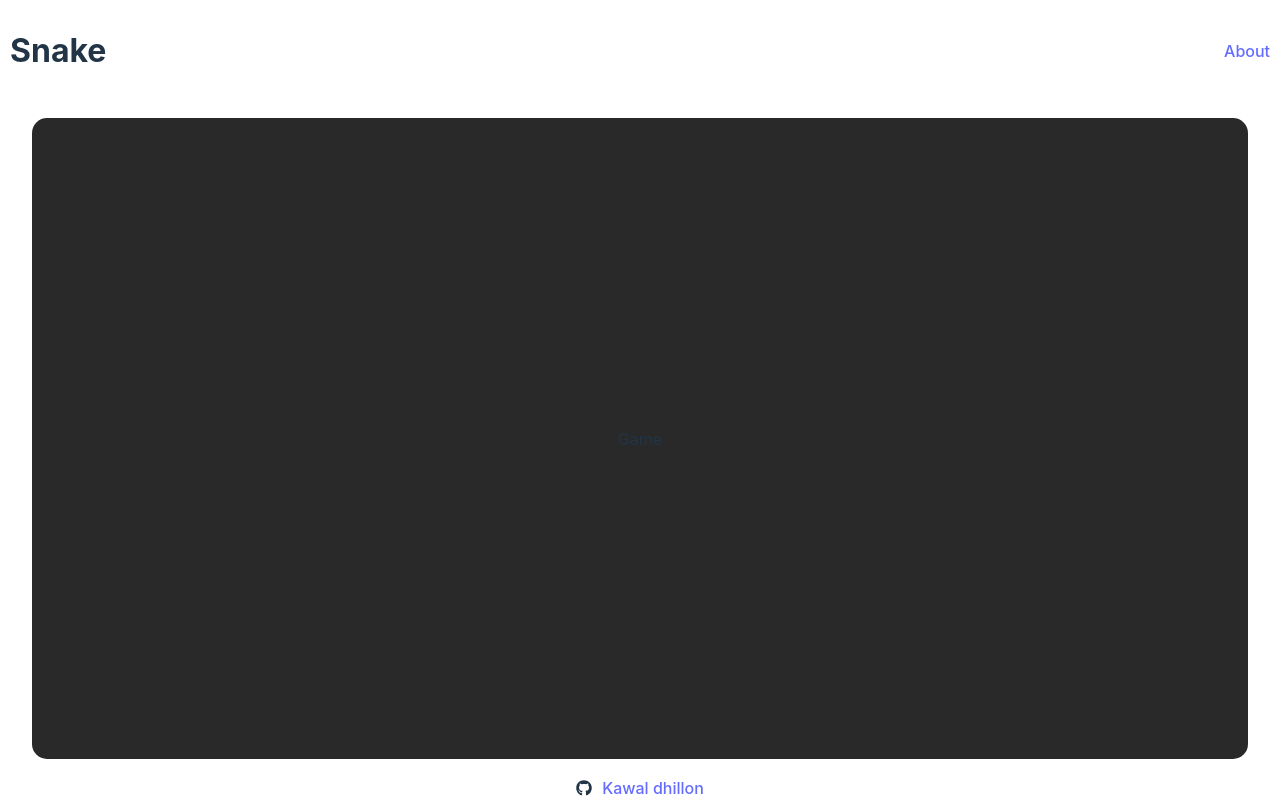
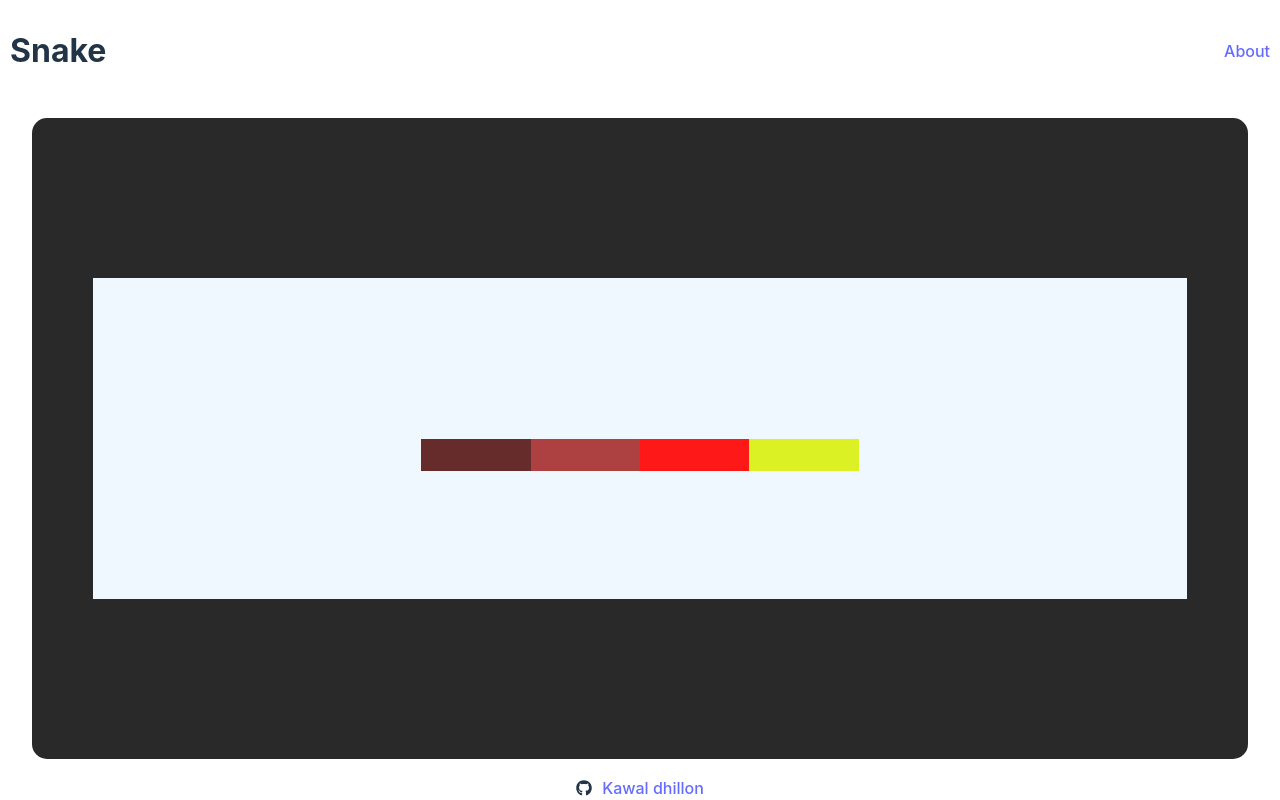
Before and after one commit to kawaldhillon5/React-Snake, a React (Vite) app: page /game in a window 1280 px wide. Built offline with nearby package versions, Linux system fonts and the light colour scheme.

Commit message:
made game comp

```diff
--- a/src/css/game.css
+++ b/src/css/game.css
@@ -7,3 +7,26 @@
     align-items: center;
     justify-content: center;
 }
+
+#canvas-div{
+    display: grid;
+    width: 90%;
+    height: 50%;
+    grid-template-columns: repeat(10, 1fr) ;
+    grid-template-rows: repeat(10, 1fr) ;
+    background-color: aliceblue;
+}
+
+.canvas-box.snake{
+    background-color: rgb(173, 64, 64);
+}
+
+.canvas-box.snake-head{
+    background-color: rgb(255, 24, 24);
+}
+.canvas-box.snake-tail{
+    background-color: rgb(102, 44, 44);
+}
+.canvas-box.fruit{
+    background-color: rgb(220, 241, 35);
+}
--- a/src/routes/game.jsx
+++ b/src/routes/game.jsx
@@ -1,9 +1,62 @@
+import { useState } from 'react'
 import '../css/game.css'
+import { useEffect } from 'react';
 
 export default function Game(){
+    const snakeCoordinates = [{x:5, y:5},{x:4, y:5},{x:3, y:5}]
+    const [direction, setDirection] = useState('right');
+    const boxArray = []
+
+    function renderFruit(snakeCoordinates, boardWidth, boardHeight) {
+        const occupiedCoordinates = new Set();
+        for (const { x, y } of snakeCoordinates) {
+          occupiedCoordinates.add(`${x},${y}`);
+        }
+
+        let fruitCoordinates;
+        do {
+          fruitCoordinates = {
+            x: Math.floor(Math.random() * boardWidth),
+            y: Math.floor(Math.random() * boardHeight),
+          };
+        } while (occupiedCoordinates.has(`${fruitCoordinates.x},${fruitCoordinates.y}`));
+        document.querySelector(`#box${fruitCoordinates.x}${fruitCoordinates.y}`).classList.add('fruit');
+      }
+    useEffect(()=>{
+        //render playboard
+        const container = document.querySelector('#canvas-div');
+        let count = 0
+        for (let y = 0; y < 10; y++) {
+            for (let x = 0; x < 10; x++) {
+                const box = document.createElement('div');
+                box.classList.add('canvas-box');
+                box.setAttribute('id',`box${x}${y}`);
+                boxArray[count] = box;
+                count++;
+                container.appendChild(box);
+            }
+        }
+        //render snake
+        snakeCoordinates.forEach((coordinate ,i, array)=>{
+            switch (i) {
+                case 0:
+                    document.querySelector(`#box${coordinate.x}${coordinate.y}`).classList.add("snake-head");
+                    break;
+                case (array.length -1):
+                    document.querySelector(`#box${coordinate.x}${coordinate.y}`).classList.add("snake-tail");
+                    break;
+                default:
+                    document.querySelector(`#box${coordinate.x}${coordinate.y}`).classList.add("snake");
+                    break;
+            }
+        });
+        //render initial fruit
+        renderFruit(snakeCoordinates, 9, 9);
+    })
     return (
         <div id='game-main-div'>
-            Game
+            <div id='canvas-div'>
+            </div>
         </div>
     )
 }
```
